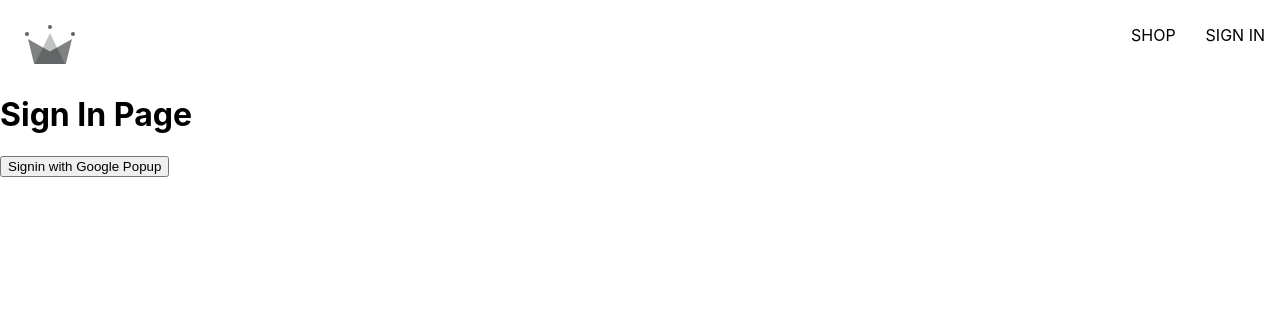
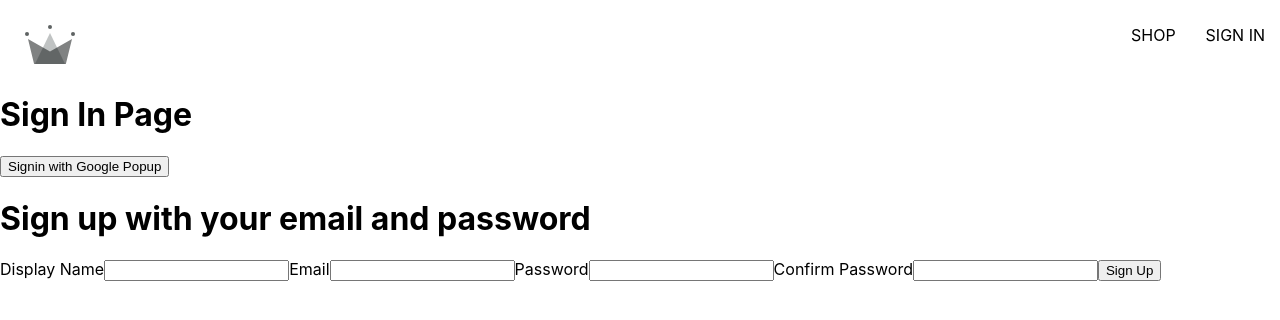
Before and after one commit to kevdeveloper/crown-clothing, a React (Create React App) app: page /sign-in in a window 1280 px wide. Shown: the top 320 px of the page. Built offline with nearby package versions, Linux system fonts and the light colour scheme; a web font is replaced by a local one.

Commit message:
setting up sign up form

```diff
--- /dev/null
+++ b/src/components/sign-up-form/sign-up-form.component.jsx
@@ -0,0 +1,67 @@
+import { useState } from "react";
+
+const defaultFormFields = {
+    displayName: '',
+    email: '',
+    password: '',
+    confirmPassword: ''
+}
+
+const SignUpForm = () => {
+    const [formFields, setFormFields] = useState(defaultFormFields);
+    const { displayName, email, password, confirmPassword } = formFields;
+
+    console.log(formFields);
+
+    const handleChange = (event) => {
+        const {name, value } = event.target;
+
+        setFormFields({...formFields, [name]: value });
+    };
+
+    return (
+        <div>
+            <h1>Sign up with your email and password</h1>
+            <form onSubmit={() => {}}>
+                <label>Display Name</label>
+                <input
+                    type='text'
+                    required
+                    onChange={handleChange}
+                    name='displayName'
+                    value={displayName}
+                />
+
+                <label>Email</label>
+                <input
+                    type='email'
+                    required
+                    onChange={handleChange}
+                    name='email'
+                    value={email}
+                />
+
+                <label>Password</label>
+                <input
+                    type='password'
+                    required
+                    onChange={handleChange}
+                    name='password'
+                    value={password}
+                />
+
+                <label>Confirm Password</label>
+                <input
+                    type='password'
+                    required
+                    onChange={handleChange}
+                    name='confirmPassword'
+                    value={confirmPassword}
+                />
+                <button type='submit'>Sign Up</button>
+            </form>
+        </div>
+    )
+}
+
+export default SignUpForm;
--- a/src/routes/sign-in/sign-in.component.jsx
+++ b/src/routes/sign-in/sign-in.component.jsx
@@ -1,17 +1,23 @@
-import { signInWithGooglePopup, createUserDocumentFromAuth } from "../../utils/firebase/firebase.utils";
+import {
+    signInWithGooglePopup,
+    createUserDocumentFromAuth
+} from "../../utils/firebase/firebase.utils";
+
+import SignUpForm from "../../components/sign-up-form/sign-up-form.component";
 
 const SignIn = () => {
     const logGoogleUser = async () => {
         const { user } = await signInWithGooglePopup();
-        const userDocRef = createUserDocumentFromAuth(user);
+        const userDocRef = await createUserDocumentFromAuth(user);
     }
 
     return (
         <div>
             <h1>Sign In Page</h1>
             <button onClick={logGoogleUser}>Signin with Google Popup</button>
+            <SignUpForm />
         </div>
-    )
-}
+    );
+};
 
 export default SignIn;
--- a/src/utils/firebase/firebase.utils.js
+++ b/src/utils/firebase/firebase.utils.js
@@ -23,14 +23,17 @@
 
 const firebaseApp = initializeApp(firebaseConfig);
 
-const provider = new GoogleAuthProvider();
+const googleProvider = new GoogleAuthProvider();
 
-provider.setCustomParameters({
+googleProvider.setCustomParameters({
 prompt: 'select_account',
 });
 
 export const auth = getAuth();
-export const signInWithGooglePopup = () => signInWithPopup(auth, provider);
+export const signInWithGooglePopup = () =>
+    signInWithPopup(auth, googleProvider);
+export const signInWithGoogleRedirect = () =>
+    signInWithRedirect(auth, googleProvider);
 
 export const db = getFirestore();
 
```
